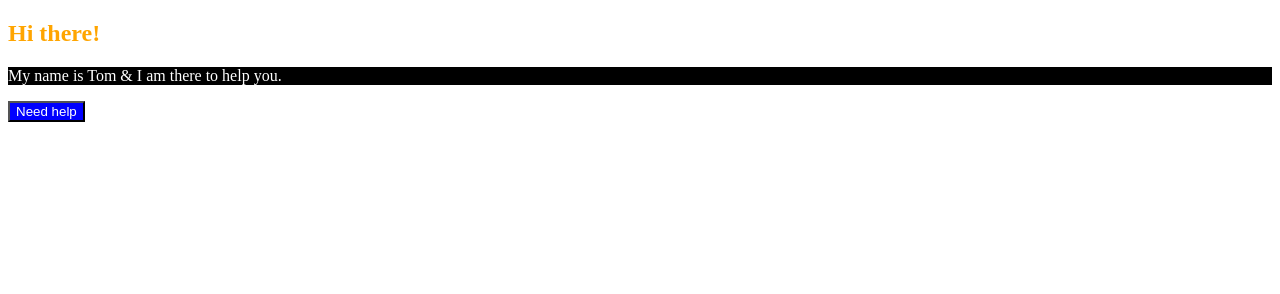
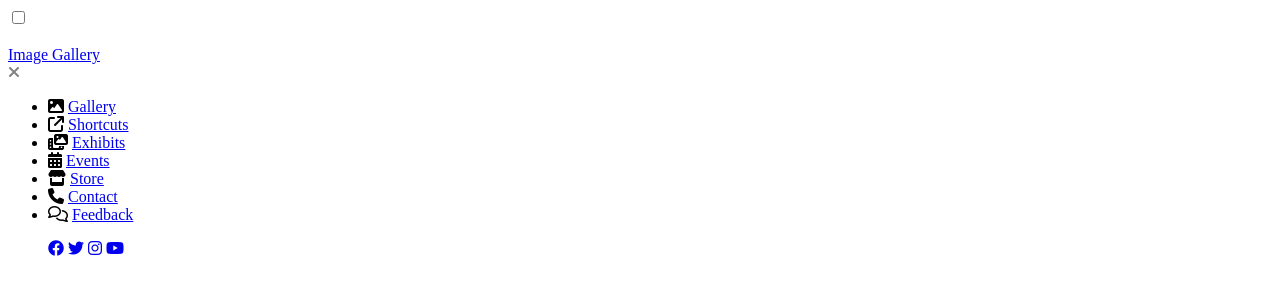
Before and after one commit to jain0023/Web-Dev, a plain HTML site: page CSS/index.html in a window 1280 px wide. Drawn offline with Linux system fonts and the light colour scheme.

Commit message:
Add files via upload
Photo Gallery Page

```diff
--- a/CSS/index.html
+++ b/CSS/index.html
@@ -1,14 +1,84 @@
 <!DOCTYPE html>
 <html lang="en">
-<head>
-    <meta charset="UTF-8">
-    <meta name="viewport" content="width=device-width, initial-scale=1.0">
-    <title>Chapter 1</title>
-    <link rel="stylesheet" href="style.css" />
-</head>
-<body>
-    <h2>Hi there! </h2>
-    <p>My name is Tom & I am there to help you.</p>
-    <button>Need help</button>
-</body>
+  <head>
+    <meta charset="UTF-8" />
+    <meta http-equiv="X-UA-Compatible" content="IE=edge" />
+    <meta name="viewport" content="width=device-width, initial-scale=1.0" />
+    <title>CSS Project</title>
+    <link rel="preconnect" href="https://fonts.googleapis.com" />
+    <link rel="preconnect" href="https://fonts.gstatic.com" crossorigin />
+    <link
+      href="https://fonts.googleapis.com/css2?family=Poppins&display=swap"
+      rel="stylesheet"
+    />
+    <link
+      rel="stylesheet"
+      href="https://cdnjs.cloudflare.com/ajax/libs/font-awesome/6.4.0/css/all.min.css"
+    />
+    <link rel="stylesheet" href="style.css">
+  </head>
+  <body>
+    <div class="main_box">
+      <input type="checkbox" id="check" />
+      <div class="btn_one">
+        <label for="check" style="color: white">
+          <i class="fa-solid fa-bars"></i>
+        </label>
+      </div>
+
+      <div class="sidebar_menu">
+        <div class="logo">
+          <a href="#">Image Gallery</a>
+        </div>
+
+        <div class="btn_two">
+          <label for="check" style="color: grey">
+            <i class="fa-solid fa-xmark"></i>
+          </label>
+        </div>
+
+        <div class="menu">
+          <ul>
+            <li>
+              <i class="fa-solid fa-image"></i>
+              <a href="#">Gallery</a>
+            </li>
+            <li>
+              <i class="fa-solid fa-arrow-up-right-from-square"></i>
+              <a href="#">Shortcuts</a>
+            </li>
+            <li>
+              <i class="fa-solid fa-photo-film"></i>
+              <a href="#">Exhibits</a>
+            </li>
+            <li>
+              <i class="fa-solid fa-calendar-days"></i>
+              <a href="#">Events</a>
+            </li>
+            <li>
+              <i class="fa-solid fa-store"></i>
+              <a href="#">Store</a>
+            </li>
+            <li>
+              <i class="fa-solid fa-phone"></i>
+              <a href="#">Contact</a>
+            </li>
+            <li>
+              <i class="fa-regular fa-comments"></i>
+              <a href="#">Feedback</a>
+            </li>
+          </ul>
+        </div>
+
+        <div class="social_media">
+          <ul>
+            <a href="#"><i class="fa-brands fa-facebook"></i></i></a>
+            <a href="#"><i class="fa-brands fa-twitter"></i></a>
+            <a href="#"><i class="fa-brands fa-instagram"></i></i></a>
+            <a href="#"><i class="fa-brands fa-youtube"></i></a>
+          </ul>
+        </div>
+      </div>
+    </div>
+  </body>
 </html>
```
Also changed, not shown: CSS/photo.jpg (added).
